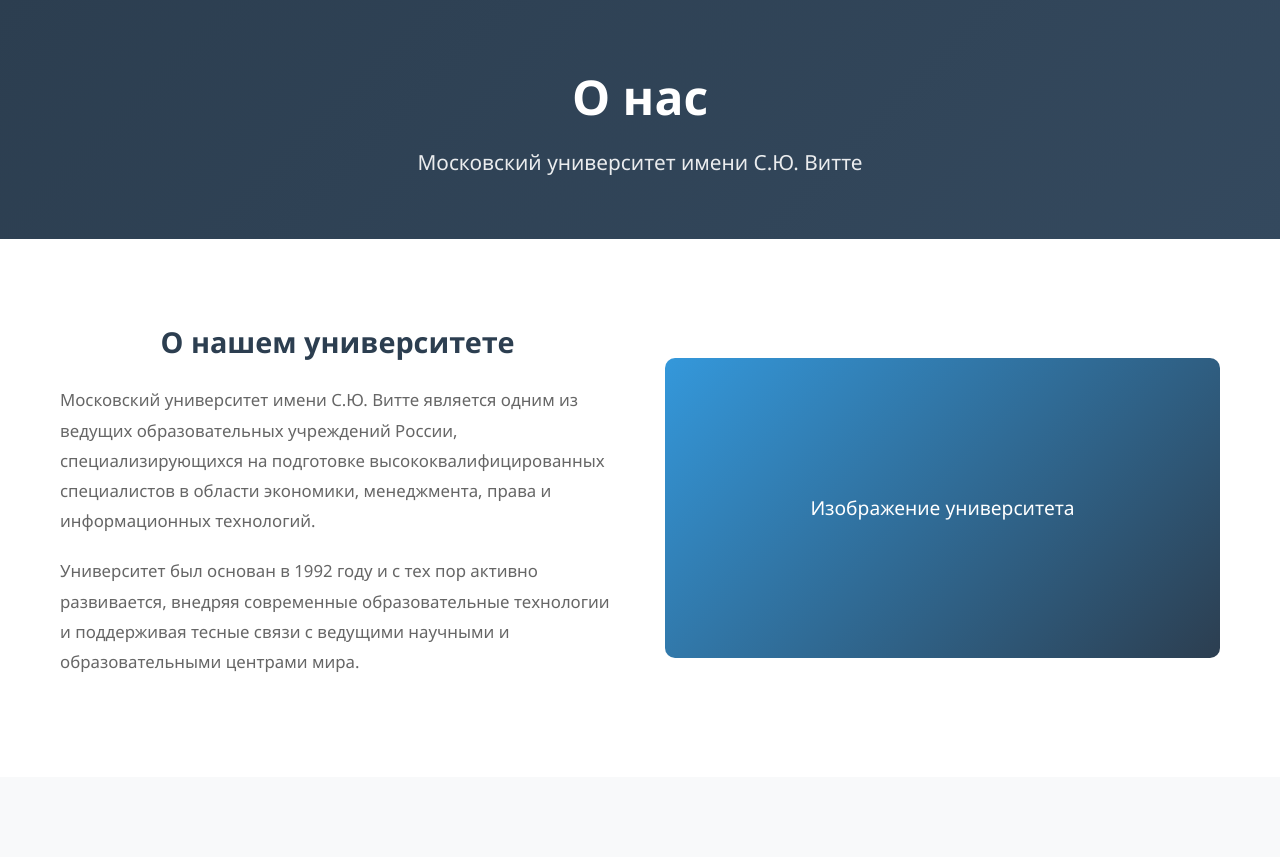
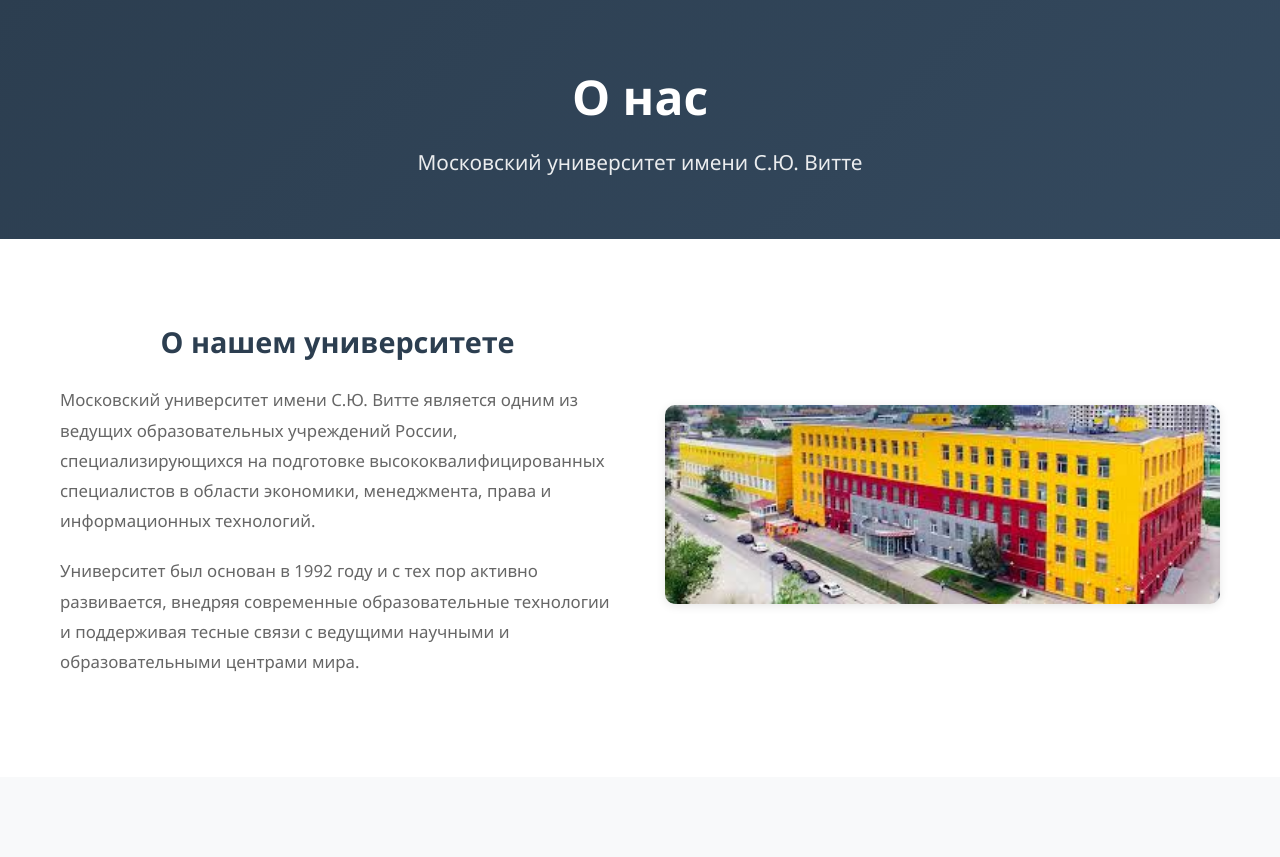
Before and after one commit to eventorg11/eventorg, a Django app: page /about/ in a window 1280 px wide. Shown: the part 169-1026 px from the top of the page. Run offline with Django 5.2, Linux system fonts and the light colour scheme.

Commit message:
Added favicon

```diff
--- a/app/static/css/style.css
+++ b/app/static/css/style.css
@@ -430,15 +430,18 @@
     font-size: 1.05rem;
 }
 
-.placeholder-image {
-    background: linear-gradient(135deg, var(--secondary-color), var(--primary-color));
-    height: 300px;
+.university-image {
+    width: 100%;
+    height: auto;
     border-radius: 10px;
-    display: flex;
-    align-items: center;
-    justify-content: center;
-    color: white;
-    font-size: 1.2rem;
+    box-shadow: var(--shadow);
+    object-fit: cover;
+    transition: transform 0.3s, box-shadow 0.3s;
+}
+
+.university-image:hover {
+    transform: scale(1.02);
+    box-shadow: var(--shadow-hover);
 }
 
 .events-section {
--- a/app/templates/about.html
+++ b/app/templates/about.html
@@ -1,4 +1,5 @@
 {% extends 'base.html' %}
+{% load static %}
 
 {% block title %}О нас - Система организации научной конференции{% endblock %}
 
@@ -42,9 +43,7 @@
                 </p>
             </div>
             <div class="about-image">
-                <div class="placeholder-image">
-                    <span>Изображение университета</span>
-                </div>
+                <img src="{% static 'img/universitet.jpeg' %}" alt="Московский университет имени С.Ю. Витте" class="university-image">
             </div>
         </div>
     </div>
--- a/app/templates/base.html
+++ b/app/templates/base.html
@@ -5,6 +5,7 @@
     <meta name="viewport" content="width=device-width, initial-scale=1.0">
     <title>{% block title %}Система организации научной конференции{% endblock %}</title>
     {% load static %}
+    <link rel="icon" type="image/svg+xml" href="{% static 'img/favicon.svg' %}" sizes="any">
     <link rel="stylesheet" href="{% static 'css/style.css' %}">
     {% block extra_css %}{% endblock %}
 </head>
@@ -85,9 +86,9 @@
                 <div class="footer-section">
                     <h3>Социальные сети</h3>
                     <div class="social-links">
-                        <a href="#" class="social-link">Facebook</a>
-                        <a href="#" class="social-link">Twitter</a>
-                        <a href="#" class="social-link">LinkedIn</a>
+                        <a href="https://vk.com/mosvitte" class="social-link">VKontakte</a>
+                        <a href="https://t.me/mosvitte" class="social-link">Telegram</a>
+                        <a href="https://www.youtube.com/@muiv_moscow" class="social-link">YouTube</a>
                     </div>
                 </div>
             </div>
```
Also changed, not shown: app/static/img/favicon.svg (added), app/static/img/universitet.jpeg (added).
